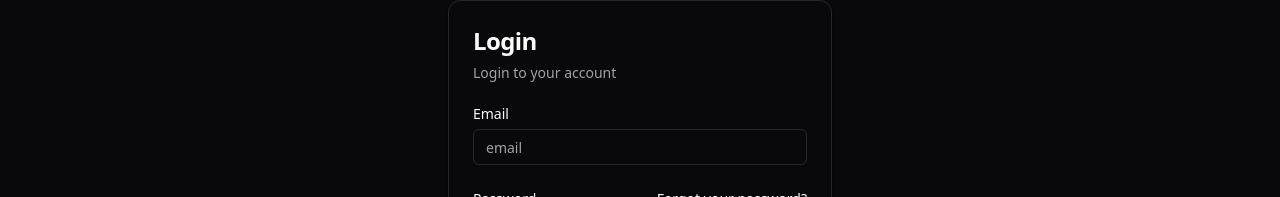
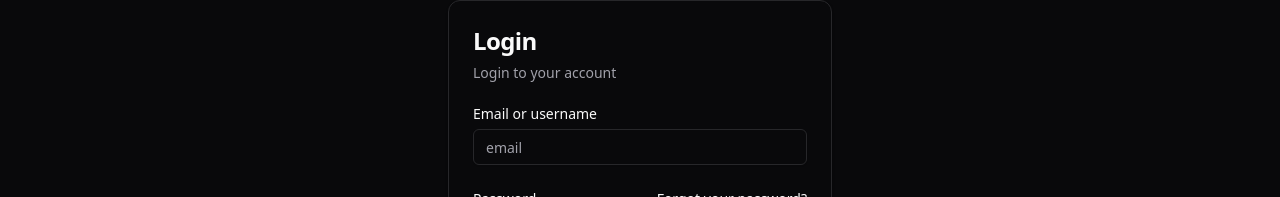
Before and after one commit to Mehedi-bit/journey-with-quran, a React (Vite) app in the folder frontend-v2/: page /auth in a window 1280 px wide. Shown: the part 132-329 px from the top of the page. Built offline with nearby package versions, Linux system fonts and the light colour scheme.

Commit message:
credentials set for cookies

```diff
--- a/frontend-v2/src/components/auth/LoginCard.tsx
+++ b/frontend-v2/src/components/auth/LoginCard.tsx
@@ -123,7 +123,7 @@
             <div className="flex flex-col gap-6">
 
               <div className="grid gap-2">
-                <Label htmlFor="email">Email</Label>
+                <Label htmlFor="email">Email or username</Label>
                 <Input
                   id="email"
                   type="email"
```
